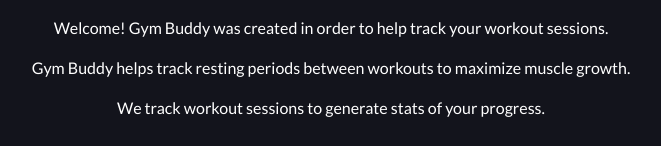
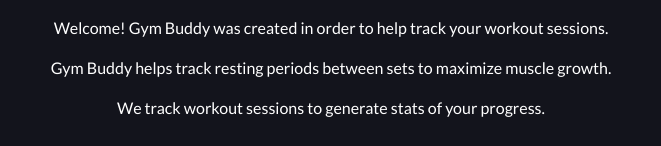
Before and after one commit to JOlivares123/GymBuddy, a React (Create React App) app: page / in a window 1280 px wide. Shown: the part 198-344 px from the top of the page, without its empty margins (309-970 px from the left). Built offline with nearby package versions, Linux system fonts and the light colour scheme.

Commit message:
updated text in Hero

```diff
--- a/src/components/Hero/Hero.jsx
+++ b/src/components/Hero/Hero.jsx
@@ -11,8 +11,8 @@ export const Hero = () => {
         sessions.
       </p>
       <p className="Hero-subtext">
-        Gym Buddy helps track resting periods between workouts to maximize
-        muscle growth.
+        Gym Buddy helps track resting periods between sets to maximize muscle
+        growth.
       </p>
       <p className="Hero-subtext">
         We track workout sessions to generate stats of your progress.
```
